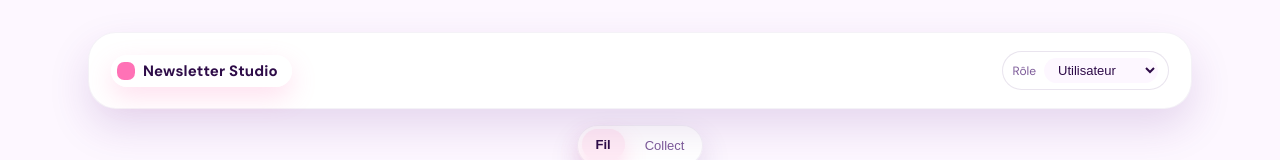
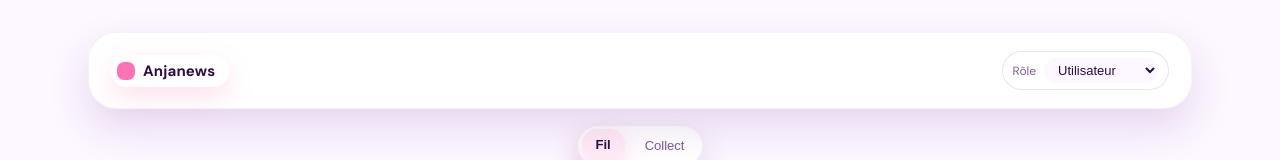
Before and after one commit to agentdouble/Newsletter, a React (Vite) app in the folder frontend/: page / in a window 1280 px wide. Shown: the top 160 px of the page. Built offline with nearby package versions, Linux system fonts and the light colour scheme.

Commit message:
chore: rename app to Anjanews

```diff
--- a/frontend/index.html
+++ b/frontend/index.html
@@ -2,7 +2,7 @@
 <html lang="fr">
   <head>
     <meta charset="UTF-8" />
-    <title>Newsletter Studio · Cute-alism 2026</title>
+    <title>Anjanews</title>
     <meta name="viewport" content="width=device-width, initial-scale=1" />
     <meta
       name="description"
--- a/frontend/src/App.jsx
+++ b/frontend/src/App.jsx
@@ -185,7 +185,7 @@ function App() {
         <div className="app-header-main">
           <div className="logo-pill">
             <span className="logo-dot" />
-            <span className="logo-text">Newsletter Studio</span>
+            <span className="logo-text">Anjanews</span>
           </div>
         </div>
         <div className="header-controls">
```
Also changed, not shown: 2 other files (tests, documents, lock files or other folders).
